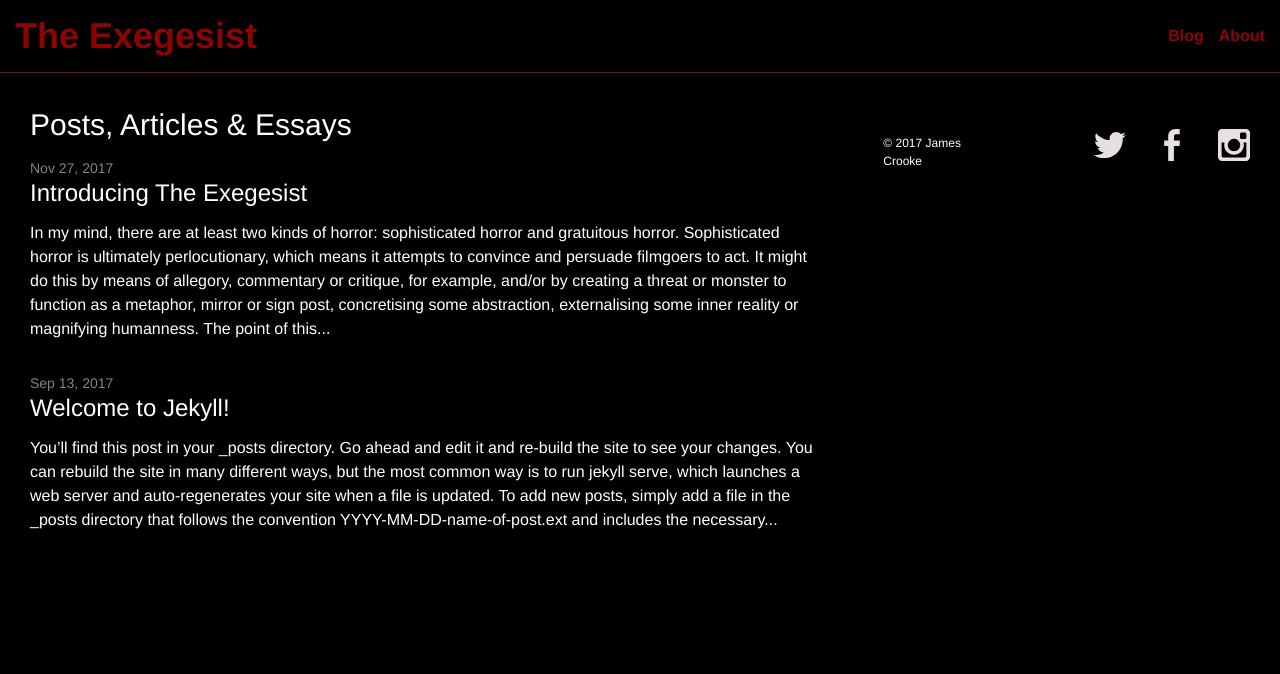
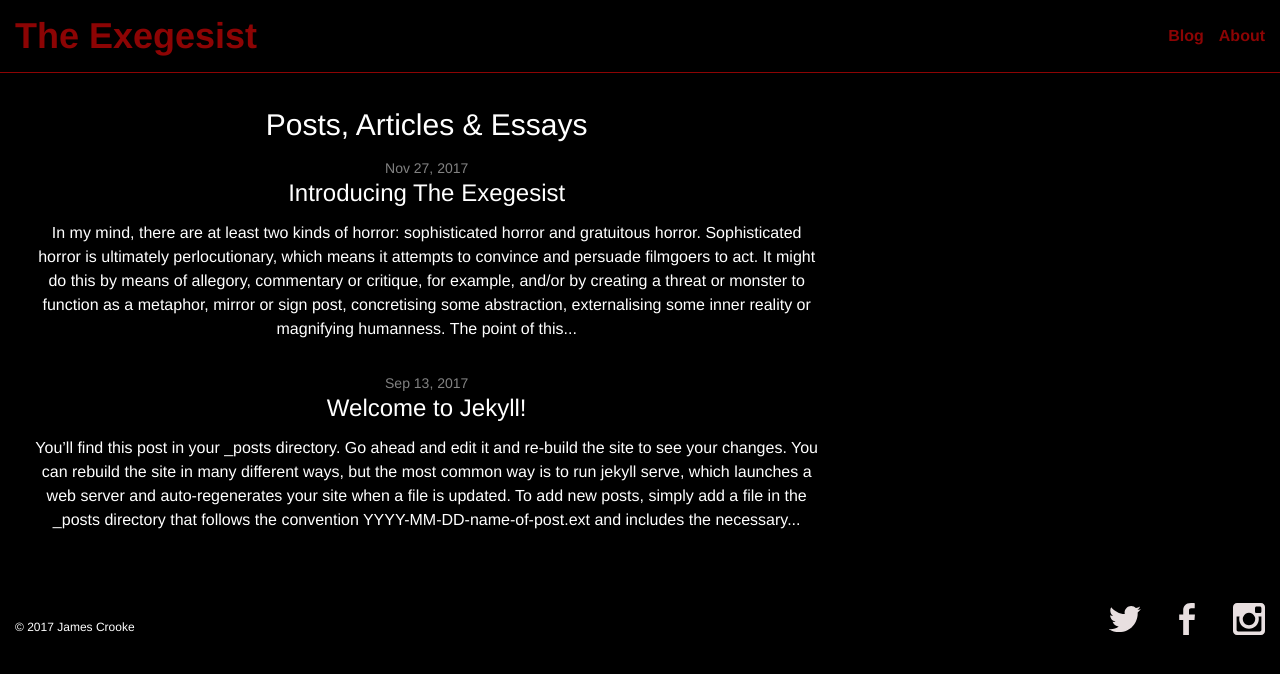
Before and after one commit to doulosiyxy/theexegesist, a Jekyll site: the page built from pages/blog.html, in a window 1280 px wide. Shown: the top 674 px of the page. Built offline with Jekyll 4.4.1, drawn with Linux system fonts in a browser that asks for light colours; nearby versions of some CDN libraries.

Commit message:
Update blog.html

```diff
--- a/pages/blog.html
+++ b/pages/blog.html
@@ -2,6 +2,8 @@
 layout: default-two
 ---
 <div class="home">
+  <div class="container">
+     <div class="row text-center">
        <div id="post-text" class="col-sm-8">
          <h1 class="page-heading" >Posts, Articles & Essays</h1>
 
@@ -19,3 +21,5 @@
            </ul>
        </div>
      </div>
+   </div>
+</div>
```
Lines whose indentation alone changed are shown as unchanged.
